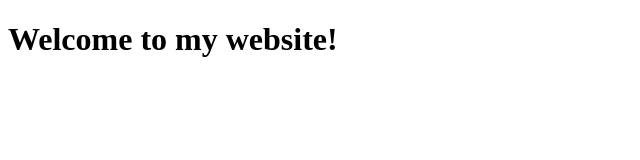
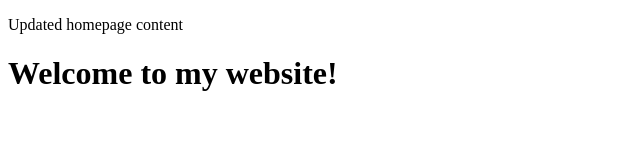
Before and after one commit to kishan-katharani/website-project, a plain HTML site: page src/index.html in a window 1280 px wide. Shown: the whole page, without its empty margins (0-640 px from the left). Drawn offline with Linux system fonts and the light colour scheme.

Commit message:
Updated homepage content

```diff
--- a/src/index.html
+++ b/src/index.html
@@ -1 +1 @@
-<!DOCTYPE html><html><head><title>My Website</title></head><body><h1>Welcome to my website!</h1></body></html>
+<!DOCTYPE html><html><head><title>My Website</title></head><body><p>Updated homepage content</p><h1>Welcome to my website!</h1></body></html>
```
